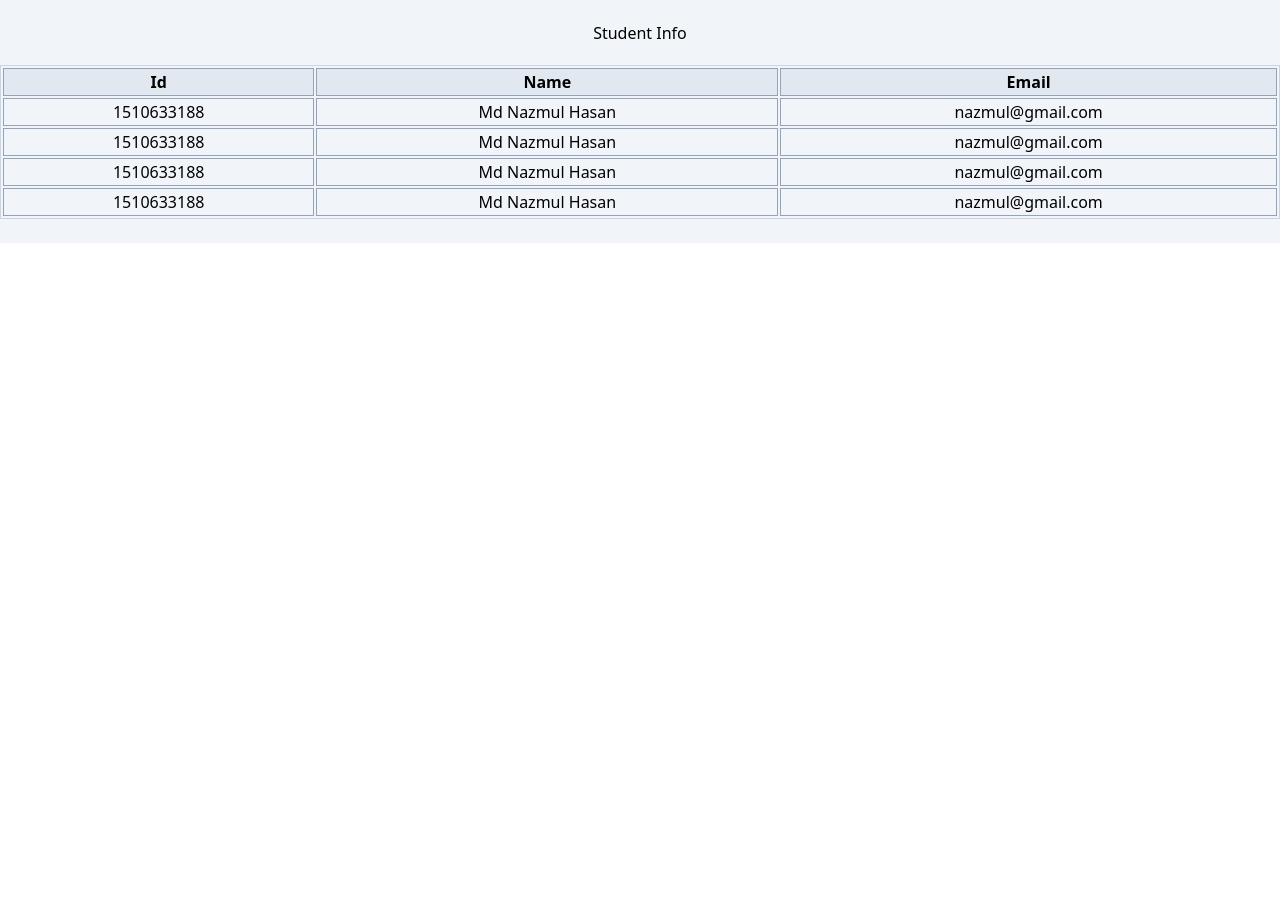
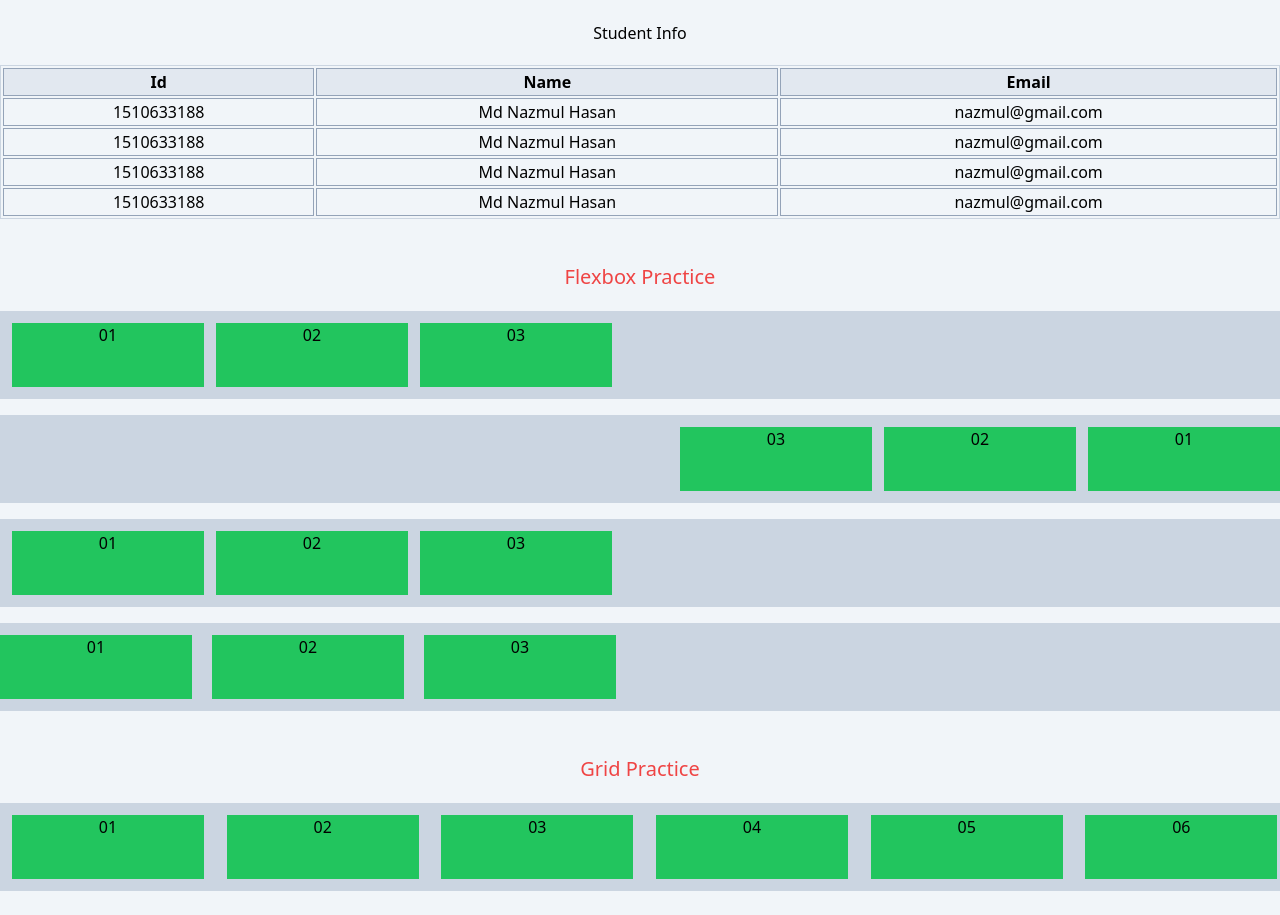
Before and after one commit to Nazmul7989/tailwind_practice, a website: page index.html in a window 1280 px wide. Shown: the part 3829-4744 px from the top of the page. Before the commit the page ends 4072 px from the top, so only its background shows below. Drawn offline with Linux system fonts and the light colour scheme.

Commit message:
flexbox and grid completed

```diff
--- a/index.html
+++ b/index.html
@@ -251,6 +251,50 @@
     </div>
     <br>
 
+    <div class="text-center">
+        <h3 class="text-center text-xl text-red-500 py-5">Flexbox Practice</h3>
+
+        <div class="flex flex-row bg-slate-300 py-3">
+            <div class="w-48 h-16 ml-3 bg-green-500">01</div>
+            <div class="w-48 h-16 ml-3 bg-green-500">02</div>
+            <div class="w-48 h-16 ml-3 bg-green-500">03</div>
+
+        </div>
+        <div class="flex flex-row-reverse bg-slate-300 py-3 mt-4">
+            <div class="w-48 h-16 ml-3 bg-green-500">01</div>
+            <div class="w-48 h-16 ml-3 bg-green-500">02</div>
+            <div class="w-48 h-16 ml-3 bg-green-500">03</div>
+        </div>
+        <div class="flex flex-column bg-slate-300 py-3 mt-4">
+            <div class="w-48 h-16 ml-3 bg-green-500">01</div>
+            <div class="w-48 h-16 ml-3 bg-green-500">02</div>
+            <div class="w-48 h-16 ml-3 bg-green-500">03</div>
+        </div>
+        <div class="flex flex-column-reverese gap-5 bg-slate-300 py-3 mt-4">
+            <div class="w-48 h-16  bg-green-500">01</div>
+            <div class="w-48 h-16  bg-green-500">02</div>
+            <div class="w-48 h-16  bg-green-500">03</div>
+        </div>
+
+    </div>
+    <br>
+
+    <div class="text-center">
+        <h3 class="text-center text-xl text-red-500 py-5">Grid Practice</h3>
+
+        <div class="grid lg:grid-cols-6 md:grid-cols-3 sm:grid-cols-2 gap-2 xl:grid-cols-6 bg-slate-300 py-3">
+            <div class="w-48 h-16 ml-3 bg-green-500">01</div>
+            <div class="w-48 h-16 ml-3 bg-green-500">02</div>
+            <div class="w-48 h-16 ml-3 bg-green-500">03</div>
+            <div class="w-48 h-16 ml-3 bg-green-500">04</div>
+            <div class="w-48 h-16 ml-3 bg-green-500">05</div>
+            <div class="w-48 h-16 ml-3 bg-green-500">06</div>
+
+        </div>
+
+    </div>
+    <br>
+
 
 
 
```
Also changed, not shown: output/tailwind.css.
